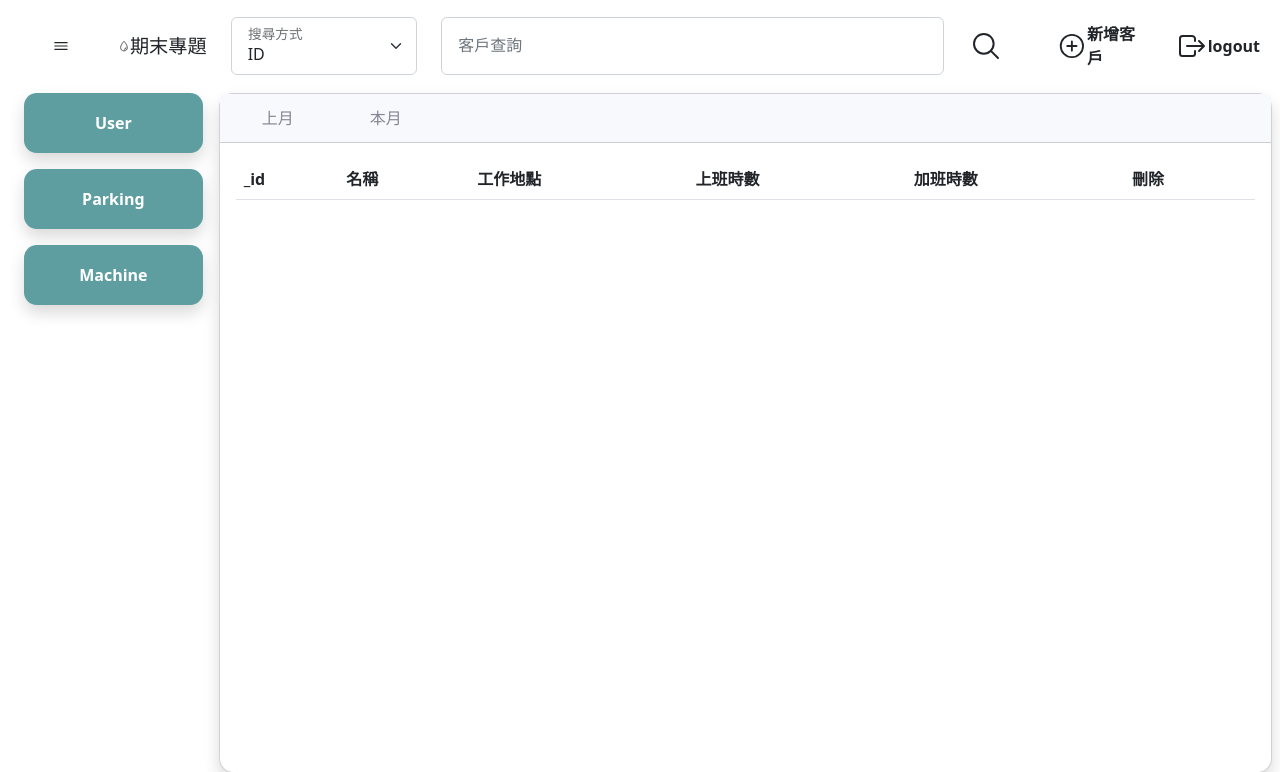
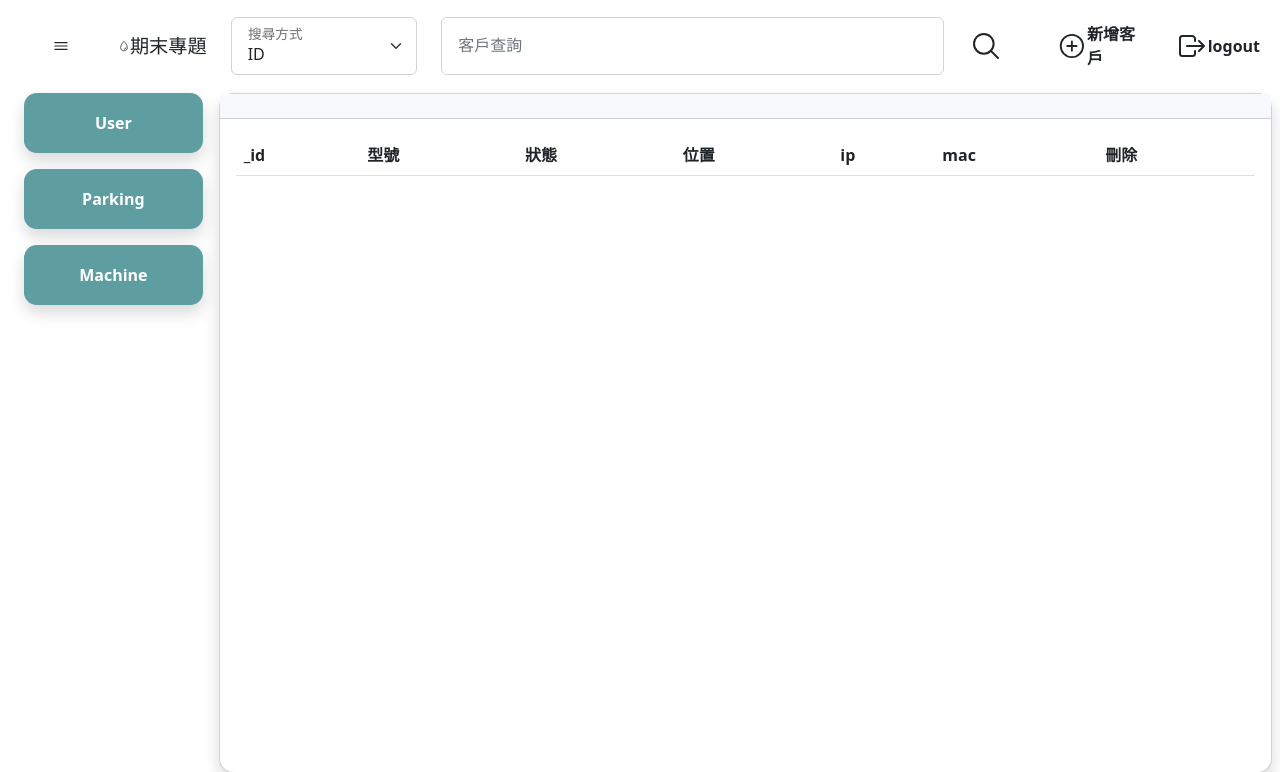
Before and after one commit to Timothychen00/RoadParking-server, a Flask app: page / in a window 1280 px wide. Shown: the top 772 px of the page. Run offline with Flask 2, Linux system fonts and the light colour scheme; lists and menus that the app fills with data are empty; some libraries are stand-ins or nearby versions.

Commit message:
show user and machine
1.通過按鈕來選擇要顯示的內容（用戶或機器的資訊）

```diff
--- a/frontend/static/js/ajax.js
+++ b/frontend/static/js/ajax.js
@@ -1,21 +1,21 @@
 
-function load_data(model='machine') {
-	fetch('http://127.0.0.1:8000/api/'+model, { method: "GET",mode: 'cors' })
+function load_data() {
+	fetch('http://127.0.0.1:8000/api/'+window.model, { method: "GET",mode: 'cors' })
 		.then((response) => {console.log(response);return response.json()})
 		.then((jsonData) => (inject_html(jsonData)))//講資料植入html
 		.catch((err) => {
 			console.log('錯誤:', err);
 		});
 }
-window.onload = load_data();
+window.onload = ()=>{window.model='machine';load_data()};
 
-// function delete_user(id) {
-// 	fetch('http://127.0.0.1:8000/api/manage', { method: 'DELETE', body: "key=_id&value=" + id, headers: { 'Content-Type': 'application/x-www-form-urlencoded' } })
-// 		.then(() => { let users = document.getElementById('users'); users.innerHTML = ''; load_data() });
-// 	let modalEl = document.getElementById('exampleModal' + id);
-// 	let mymodal = bootstrap.Modal.getInstance(modalEl);
-// 	mymodal.hide();
-// }
+function delete_user(model='machine',id) {
+	fetch('http://127.0.0.1:8000/api/'+model, { method: 'DELETE', body: "key=_id&value=" + id, headers: { 'Content-Type': 'application/x-www-form-urlencoded' } })
+		.then(() => { let users = document.getElementById('users'); users.innerHTML = ''; load_data() });
+	let modalEl = document.getElementById('exampleModal' + id);
+	let mymodal = bootstrap.Modal.getInstance(modalEl);
+	mymodal.hide();
+}
 
 // function insert_user() {
 // 	fetch('http://127.0.0.1:8000/api/manage', { method: 'POST', body: 'name=' + document.getElementById('name').value + '&place=' + document.getElementById('place').value+'&jointime=' + document.getElementById('jointime').value + '&cardid=' + document.getElementById('cardid').value, headers: { 'Content-Type': 'application/x-www-form-urlencoded' } })
@@ -33,23 +33,61 @@ window.onload = load_data();
 
 function inject_html(data) {
 	console.log(data)
-
-
 	let users = document.getElementById('users');
-	let date = new Date();
+	let title = document.getElementById('title');
+	let label = document.getElementById('label');
+	label.innerText=window.model;
 	users.innerHTML = '';
 
 	for (let i = 0; i < data.length; i++) {
-		work = [0, 0];
-		workover = [0, 0];
-		// console.log(month in data[i].work);
-		if (month in data[i].work) {
-			work = data[i]['work'][month];
-			workover = data[i]['workover'][month];
-		}
 		console.log(data[i].length)
 		// work=jsonData[i].work;
-		users.innerHTML += "<tr><td>" + data[i]['_id'] + "</td><td><a href='/" + data[i]['_id'] + "'>" + data[i]["name"] + "</a></td><td>" + data[i]["place"] + "</td><td>" + work[0] + "  hr  " + work[1] + " m  " + "</td><td>" + workover[0] + "  hr  " + workover[1] + " m" + '</td>\
+		if (window.model=='machine')
+		{
+			//change title
+			title_label=['_id','type','status','position','ip','mac','delete']
+			title.innerHTML='';
+			for(let k in title_label)
+			{
+				title.innerHTML+='<th scope="col" style="min-height:100px!important;">'+title_label[k]+'</th>';
+			}
+			users.innerHTML += "<tr><td>" + data[i]['_id'] + "</td><td><a href='/" + data[i]['_id'] + "'>" + data[i]["type"] + "</a></td><td>" + data[i]["status"] + "</td><td>" + data[i]["position"] + "</td><td>" + data[i]["ip"] + "</td><td>" + data[i]["mac"] + '</td>\
+			<td>\
+			<button type="button" class="btn btn-danger" data-bs-toggle="modal"\
+				data-bs-target="#exampleModal'+ data[i]['_id'] + '">刪除</button>\
+			<div class="modal fade" id="exampleModal'+ data[i]['_id'] + '" tabindex="-1"\
+				aria-labelledby="exampleModalLabel" aria-hidden="true">\
+				<div class="modal-dialog">\
+					<div class="modal-content">\
+						<div class="modal-header">\
+							<h5 class="modal-title" id="exampleModalLabel">確認刪除？</h5>\
+							<button type="button" class="btn-close" data-bs-dismiss="modal"\
+								aria-label="Close"></button>\
+						</div>\
+						<div class="modal-body">\
+							<p class="fw-bold">請注意！刪除後將無法復原！</p>\
+						</div>\
+						<div class="modal-footer">\
+							<button type="button" class="btn btn-secondary"\
+								data-bs-dismiss="modal">取消</button>\
+							<button type="button" class="btn btn-danger"\
+								onclick="delete_user('+ data[i]['_id'] + ')" >確認刪除</button>\
+						</div>\
+					</div>\
+				</div>\
+			</div>\
+			</td></tr>';
+		}else if(window.model=='user'){
+			//change title
+			title_label=['_id','name','phone','license_plate','delete']
+			title.innerHTML='';
+			for(let k in title_label)
+			{
+				title.innerHTML+='<th scope="col" style="min-height:100px!important;">'+title_label[k]+'</th>';
+			}
+
+
+			users.innerHTML += "<tr><td>" + data[i]['_id'] + "</td><td><a href='/" + data[i]['_id'] + "'>" + data[i]["name"] + "</a></td><td>" + data[i]["phone"] + "</td><td>" + data[i]["license_plate"] + '</td>\
 			<td>\
 			<button type="button" class="btn btn-danger" data-bs-toggle="modal"\
 				data-bs-target="#exampleModal'+ data[i]['_id'] + '">刪除</button>\
@@ -77,3 +115,9 @@ function inject_html(data) {
 			</td></tr>';
 		}
 	}
+}
+
+function set(model){
+	window.model=model;
+	load_data();
+}
--- a/frontend/templates/index.html
+++ b/frontend/templates/index.html
@@ -97,13 +97,13 @@
 
         <div class="row mt-3 ps-2 pe-lg-2 pe-0 " style="height: 85%;">
             <div class="col-2 px-lg-3 px-0" id="dashboard">
-                <div class="function_button p-2 d-flex align-items-center justify-content-center shadow mb-3">
+                <div class="function_button p-2 d-flex align-items-center justify-content-center shadow mb-3" onclick="set('user')">
                     <b class="word">User</b>
                 </div>
-                <div class="function_button p-2 d-flex align-items-center justify-content-center shadow mb-3">
+                <div class="function_button p-2 d-flex align-items-center justify-content-center shadow mb-3" onclick="set('parking')">
                     <b class="word">Parking</b>
                 </div>
-                <div class="function_button p-2 d-flex align-items-center justify-content-center shadow mb-3">
+                <div class="function_button p-2 d-flex align-items-center justify-content-center shadow mb-3" onclick="set('machine')">
                     <b class="word">Machine</b>
                 </div>
             </div>
@@ -112,22 +112,23 @@
                 <div class="card-header py-1" style="background-color: #f8f9fc;position:sticky">
                     <ul class="nav nav-pills card-header-pills text-center" >
                         <li class="nav-item me-2 ">
-                            <a class="nav-link" href="#"  id="last" style="width: 100px" onclick="load_data('last');">上月</a>
+                            <a class="nav-link" href="#"  id="label" style="width: 100px" ></a>
                         </li>
-                        <li class="nav-item">
+                        <!-- <li class="nav-item">
                             <a class="nav-link " href="#" id="this" style="width: 100px" onclick="load_data('this');">本月</a>
-                        </li>
+                        </li> -->
                     </ul>
                 </div>
                 <div class="div card-body" style="overflow:scroll;">
                     <table class=" table text-start ">
                         <thead style="width: 100%;position:sticky !important;">
-                            <tr>
+                            <tr id="title" >
                                 <th scope="col">_id</th>
-                                <th scope="col" style="min-height:100px!important;">名稱</th>
-                                <th scope="col" style="min-height:100px!important;">工作地點</th>
-                                <th scope="col" style="min-height:100px!important;">上班時數</th>
-                                <th scope="col" style="min-height:100px!important;">加班時數</th>
+                                <th scope="col" style="min-height:100px!important;">型號</th>
+                                <th scope="col" style="min-height:100px!important;">狀態</th>
+                                <th scope="col" style="min-height:100px!important;">位置</th>
+                                <th scope="col" style="min-height:100px!important;">ip</th>
+                                <th scope="col" style="min-height:100px!important;">mac</th>
                                 <th scope="col">刪除</th>
                             </tr>
                         </thead>
```
Also changed, not shown: server/api.py (+4 -3 lines), test/user_test.py (+3 -3 lines). Lines whose indentation alone changed are shown as unchanged.
